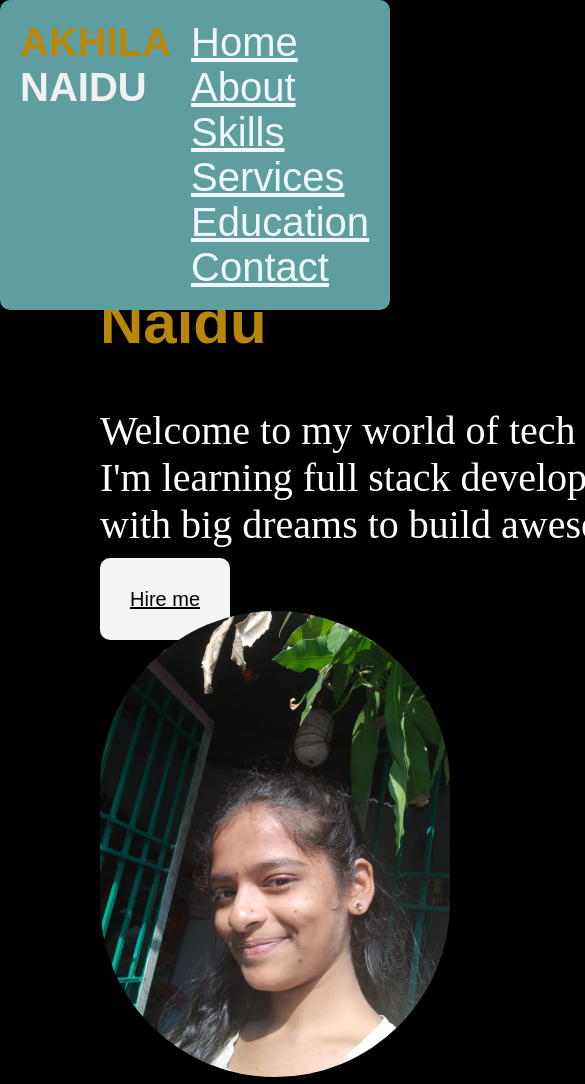
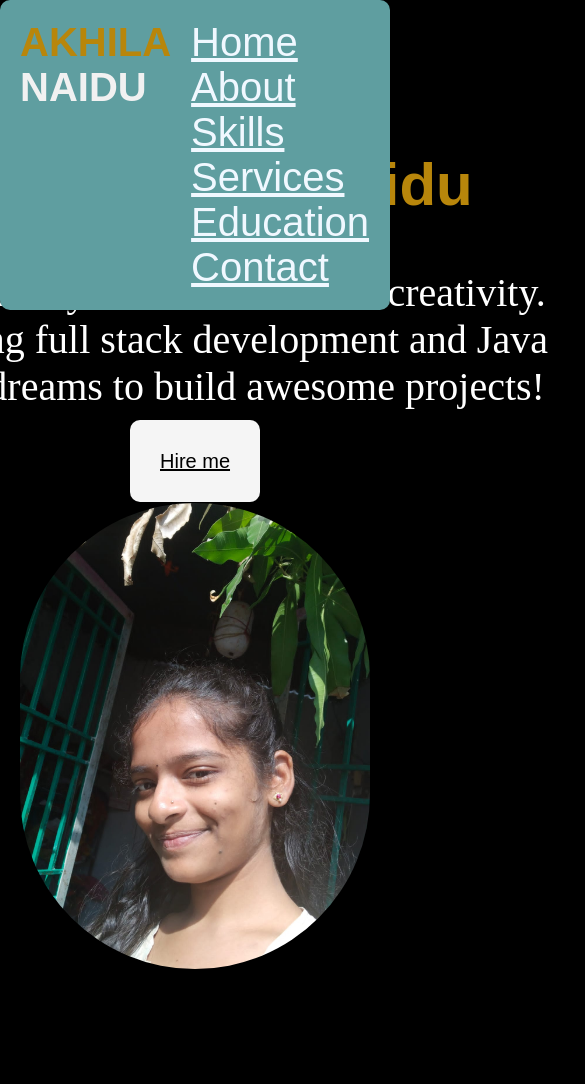
Before and after one commit to Akhila-2006/SCT_WD_01, a plain HTML site: page index.html in a window 390 px wide. Shown: the top 1084 px of the page, 585 px wide, since content can reach past the window. Drawn offline with Linux system fonts and the light colour scheme.

Commit message:
Update index.html

```diff
--- a/index.html
+++ b/index.html
@@ -5,15 +5,22 @@
   <link rel="stylesheet" href="https://cdnjs.cloudflare.com/ajax/libs/font-awesome/6.5.0/css/all.min.css">
   <style>
     @media (max-width: 768px) {
-  .home-section, .about-section {
+  .home-section {
     flex-direction: column;
-    padding: 20px;
+    align-items: center;
+    text-align: center;
+    padding: 50px 20px;
   }
-  h1 {
-    font-size: 32px;
+
+  .photo img {
+    width: 250px;
+    margin-top: 30px;
+  }
+
+  .btn {
+    width: 60%;
   }
 }
-
     html {
         scroll-behavior: smooth;
     }
```
